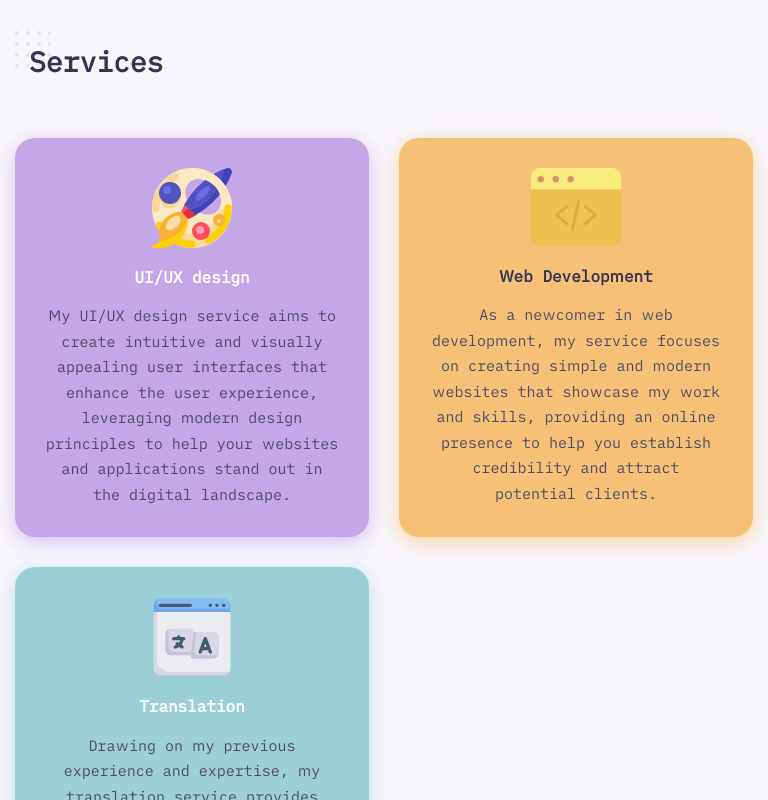
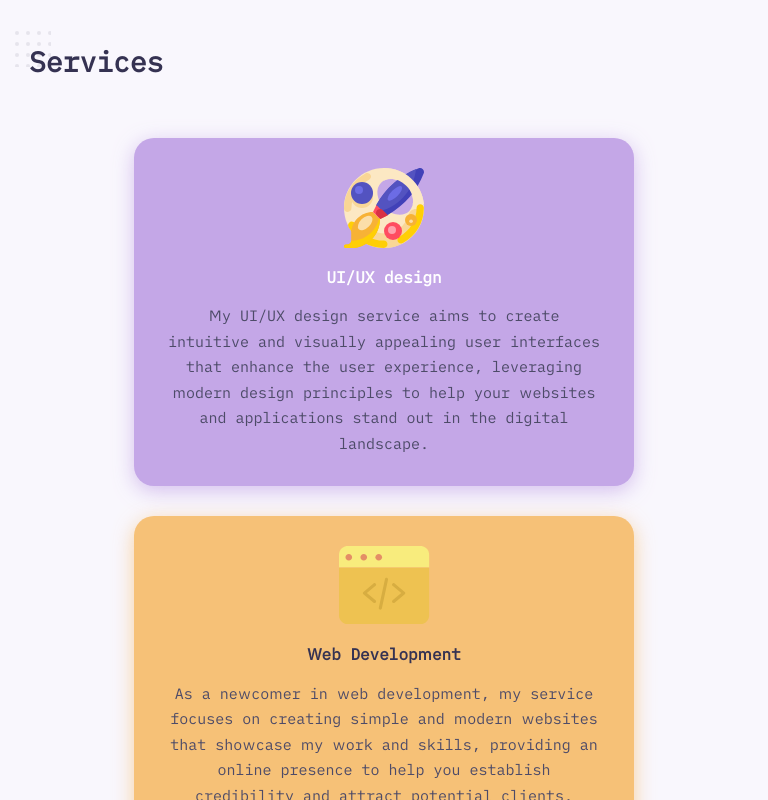
Before and after one commit to erina92/react-portfolio, a React (Create React App) app: page / in a window 768 px wide. Shown: the part 3260-4060 px from the top of the page. Built offline with nearby package versions, Linux system fonts and the light colour scheme.

Commit message:
modify css for tablet devices

```diff
--- a/src/components/contact/contact.css
+++ b/src/components/contact/contact.css
@@ -55,9 +55,13 @@
 
 @media screen and (max-width: 1024px) {
   .contact__container {
-    grid-template-columns: repeat(1, 700px);
+    grid-template-columns: repeat(1, 600px);
     justify-content: center;
     row-gap: 1.875rem;
+  }
+
+  .contact__form-group {
+    grid-template-columns: 1fr;
   }
 }
 
--- a/src/components/resume/resume.css
+++ b/src/components/resume/resume.css
@@ -83,7 +83,7 @@ mark {
 
 @media screen and (min-width: 768px) and (max-width: 1024px) {
   .resume__container {
-    grid-template-columns: 700px;
+    grid-template-columns: 500px;
     row-gap: 1.875rem;
     justify-content: center;
   }
--- a/src/components/services/services.css
+++ b/src/components/services/services.css
@@ -62,7 +62,8 @@
 
 @media screen and (min-width: 768px) and (max-width: 1024px) {
   .services__container {
-    grid-template-columns: repeat(2, 1fr);
+    grid-template-columns: 500px;
     row-gap: 1.875rem;
+    justify-content: center;
   }
 }
--- a/src/components/skills/skills.css
+++ b/src/components/skills/skills.css
@@ -28,7 +28,8 @@
 
 @media screen and (max-width: 1024px) {
   .skills__container {
-    grid-template-columns: repeat(5, 1fr);
+    grid-template-columns: repeat(4, 150px);
+    justify-content: center;
   }
 }
 
```
